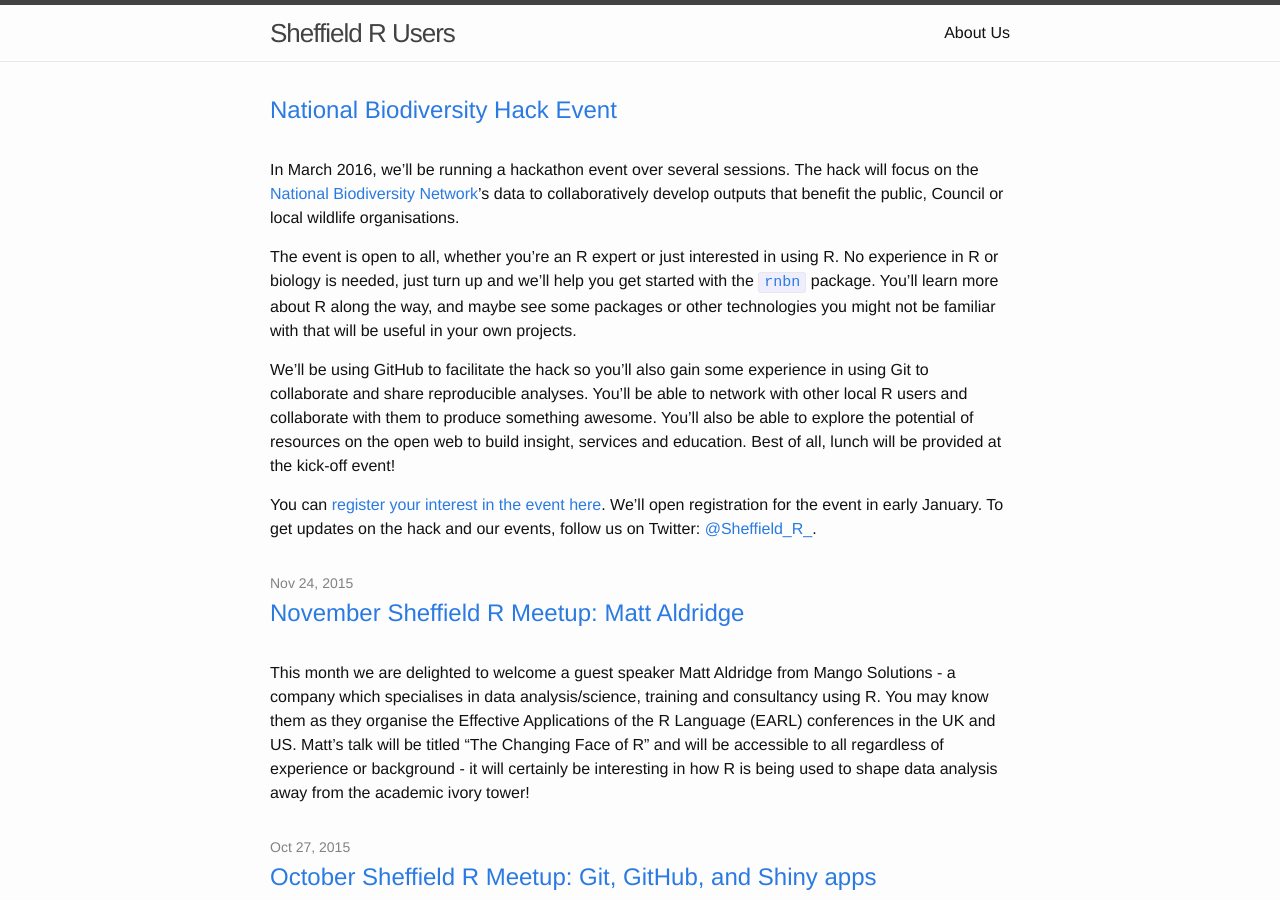
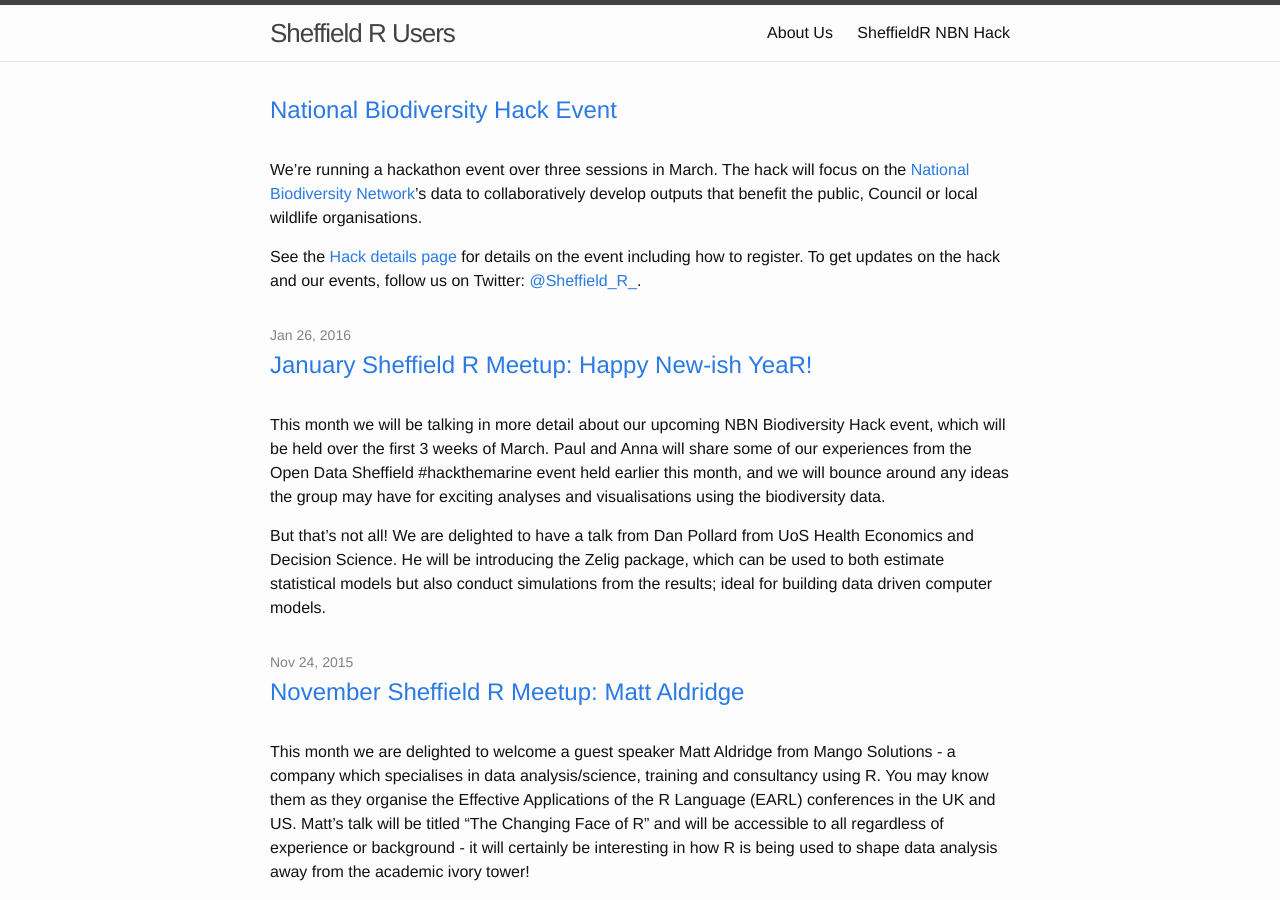
Before and after one commit to SheffieldR/Original.SheffieldR.github.io, a Jekyll site: the page built from index.html, in a window 1280 px wide and 900 px high. Built offline with Jekyll 4.4.1, drawn with Linux system fonts in a browser that asks for light colours.

Commit message:
Update hack details

```diff
--- a/_config.yml
+++ b/_config.yml
@@ -12,7 +12,7 @@
   The Sheffield R user group is for anyone in Sheffield who uses or is interested in
   using the R stastistical package.
 baseurl: "" # the subpath of your site, e.g. /blog
-url: "http://yourdomain.com" # the base hostname & protocol for your site
+url: "http://sheffieldr.github.io" # the base hostname & protocol for your site
 twitter_username: Sheffield_R_
 github_username:  SheffieldR
 
--- a/_posts/2015-12-09-hack.markdown
+++ /dev/null
@@ -1,18 +0,0 @@
----
-layout: post
-title:  "National Biodiversity Hack Event"
-categories: hack
-nodate: yes
----
-<!---
-	calendar link
--->
-In March 2016, we'll be running a hackathon event over several sessions. The hack will focus on the [National Biodiversity Network](http://www.nbn.org.uk)'s data to collaboratively develop outputs that benefit the public, Council or local wildlife organisations.
-
-The event is open to all, whether you're an R expert or just interested in using R. No experience in R or biology is needed, just turn up and we'll help you get started with the [`rnbn`](https://cran.r-project.org/web/packages/rnbn/index.html) package. You'll learn more about R along the way, and maybe see some packages or other technologies you might not be familiar with that will be useful in your own projects.
-
-We'll be using GitHub to facilitate the hack so you'll also gain some experience in using Git to collaborate and share reproducible analyses. You'll be able to network with other local R users and collaborate with them to produce something awesome. You'll also be able to explore the potential of resources on the open web to build insight, services and education.  Best of all, lunch will be provided at the kick-off event!
-
-You can [register your interest in the event here](http://bit.ly/1RWxJ7l). We'll open registration for the event in early January. To get updates on the hack and our events, follow us on Twitter: [@Sheffield\_R\_](https://twitter.com/Sheffield_R_).
-<!--- eventbrite link -->
-<!--- google questionnaire -->
--- /dev/null
+++ b/_posts/2016-01-26-january-meetup.markdown
@@ -0,0 +1,9 @@
+---
+layout: post
+title:  "January Sheffield R Meetup: Happy New-ish YeaR!"
+date:   2016-01-26 17:30:00 +0000
+categories: meetups
+---
+This month we will be talking in more detail about our upcoming NBN Biodiversity Hack event, which will be held over the first 3 weeks of March. Paul and Anna will share some of our experiences from the Open Data Sheffield #hackthemarine event held earlier this month, and we will bounce around any ideas the group may have for exciting analyses and visualisations using the biodiversity data.
+
+But that's not all! We are delighted to have a talk from Dan Pollard from UoS Health Economics and Decision Science. He will be introducing the Zelig package, which can be used to both estimate statistical models but also conduct simulations from the results; ideal for building data driven computer models.
--- /dev/null
+++ b/_posts/2016-01-28-hack.markdown
@@ -0,0 +1,15 @@
+---
+layout: post
+title:  "National Biodiversity Hack Event"
+categories: hack
+nodate: yes
+date:   2016-01-27 19:30:00 +0000
+---
+<!---
+	calendar link
+-->
+We're running a hackathon event over three sessions in March. The hack will focus on the [National Biodiversity Network](http://www.nbn.org.uk)'s data to collaboratively develop outputs that benefit the public, Council or local wildlife organisations.
+
+See the [Hack details page](/nbn-hack/) for details on the event including how to register. To get updates on the hack and our events, follow us on Twitter: [@Sheffield\_R\_](https://twitter.com/Sheffield_R_).
+<!--- eventbrite link -->
+<!--- google questionnaire -->
--- /dev/null
+++ b/hack.md
@@ -0,0 +1,31 @@
+---
+layout: page
+title: SheffieldR NBN Hack
+permalink: /nbn-hack/
+---
+In March 2016, we'll be running a hackathon event over three sessions. The hack will focus on the [National Biodiversity Network](http://www.nbn.org.uk)'s data to collaboratively develop outputs that benefit the public, Council or local wildlife organisations.
+
+The events are open to all, whether you're an R expert or just interested in using R. No experience in R or biology is needed, just turn up and we'll help you get started with the [`rnbn`](https://cran.r-project.org/web/packages/rnbn/index.html) package. You'll learn more about R along the way, and maybe see some packages or other technologies you might not be familiar with that will be useful in your own projects. This is also a great opportunity to acquire and develop your open science skills that you could apply beyond the NBN data set alone.
+
+## What we're aiming for
+
+Our aims for the event are to bring the University together with other practitioners in the local reason to learn more about R and share experience and do good for Sheffield by supporting the [Sheffield Wildlife Trust](http://www.wildsheffield.com) by focusing on biodiversity data for Sheffield.
+
+Our overall philosophy is; **"no pressure, just learn and code for fun!"**.
+
+## Event details
+
+The events will all take place in the [Sheffield Methods Institute](https://www.sheffield.ac.uk/smi) [\[Map\]](https://www.google.co.uk/maps/place/53°22'52.0%22N+1°28'54.2%22W/@53.381103,-1.48173,18z/data=!4m2!3m1!1s0x0:0x0).
+
+|   Kickoff Event  | Tuesday 23 Feburary 17:30              |
+|   Session 1       | Tuesday 1 March 13:00  onwards     |
+|   Session 2       | Tuesday 8 March 13:00  onwards     |
+|   Final Session & Feedback   | Tuesday 15 March 13:00 onwards    |
+
+The kickoff event will feature introductions and formation of breakout groups. The other sessions will see the groups develop their ideas and contribute them to a central hub (via GitHub).
+
+The events are supported by the Sheffield Methods Institute and the Sheffield Science Gateway.
+
+[![SMI Logo]({{ site.url }}/assets/SMI_Logo.jpg)](https://www.sheffield.ac.uk/smi/smi)
+
+[![SSG Logo]({{ site.url }}/assets/SSG_Logo.jpg)](http://ssg.sheffield.ac.uk)
```
Also changed, not shown: assets/SMI_Logo.jpg (added), assets/SSG_Logo.png (added).
